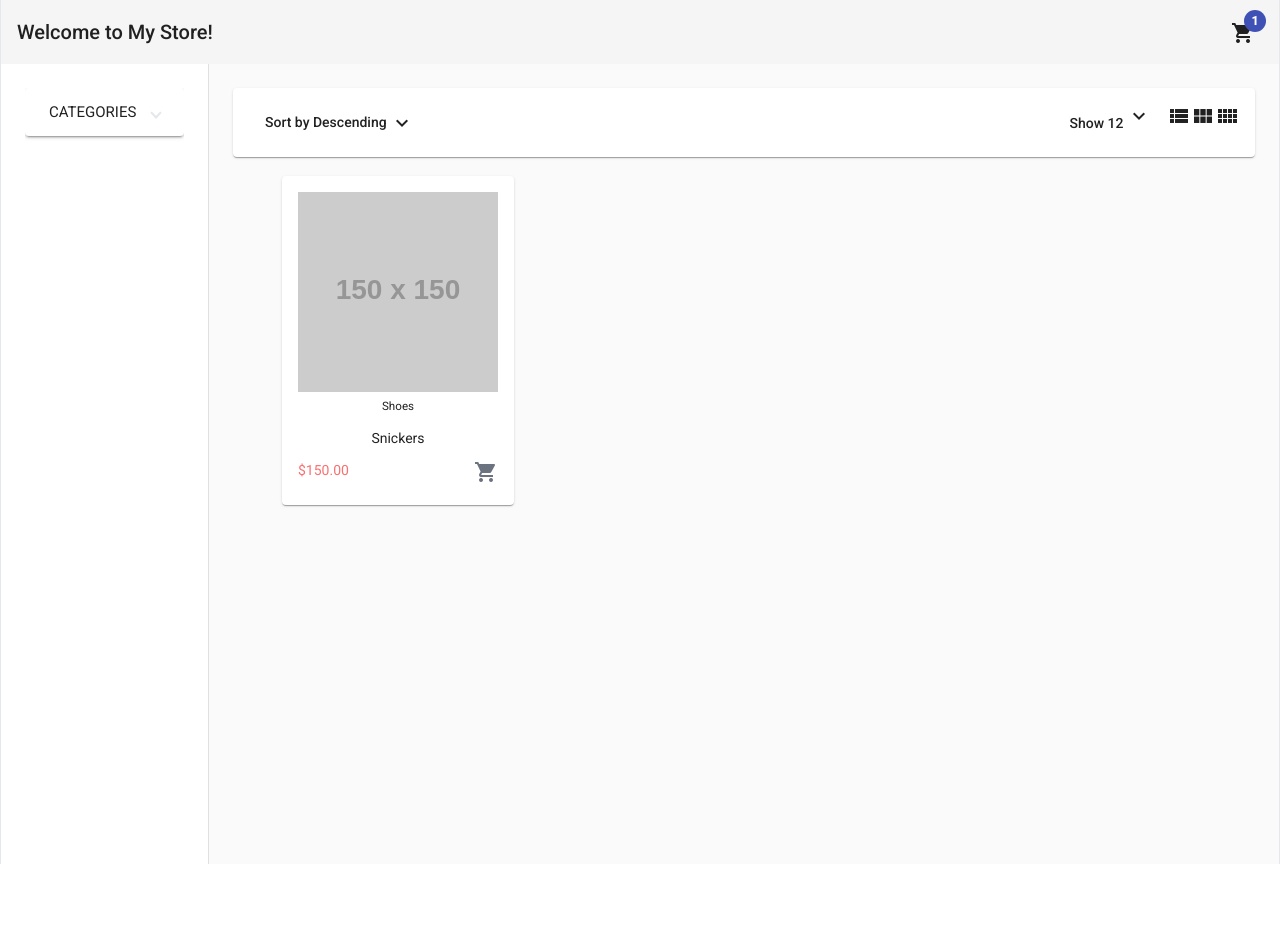
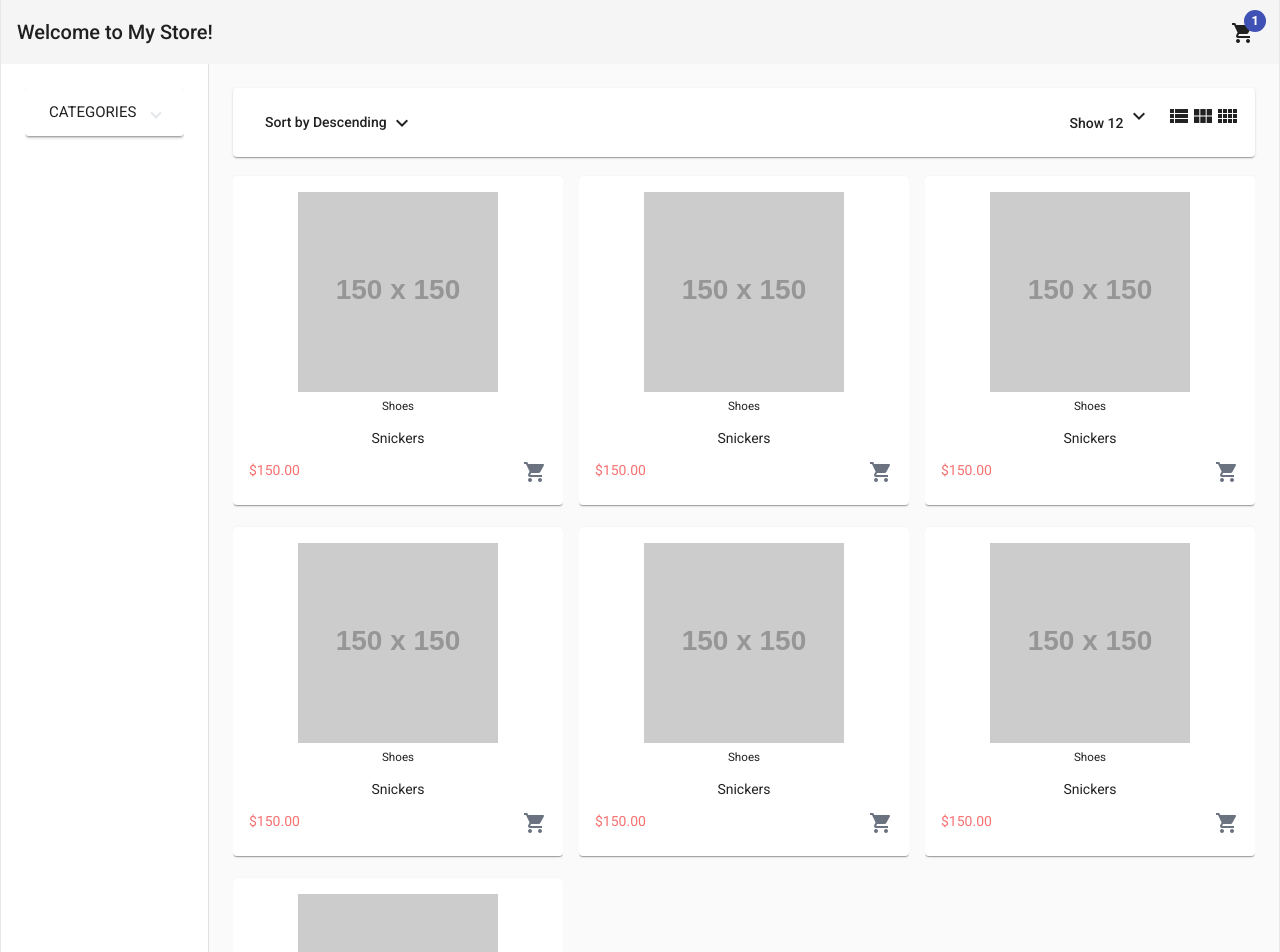
Before and after one commit to MikkoTirronen/webstore, an Angular app: page /home in a window 1280 px wide. Shown: the top 952 px of the page. Before the commit the page ends 864 px from the top, so only its background shows below. Built offline with nearby package versions, Linux system fonts and the light colour scheme.

Commit message:
added pseudo products populate store

```diff
--- a/src/app/pages/home/home.component.html
+++ b/src/app/pages/home/home.component.html
@@ -1,12 +1,57 @@
-<mat-drawer-container [autosize]="true" class="min-h-full max-w-7x1 mx-auto border-x">
+<mat-drawer-container
+  [autosize]="true"
+  class="min-h-full max-w-7x1 mx-auto border-x"
+>
   <mat-drawer mode="side" opened class="p-6">
     <app-filters (showCategory)="onShowCategory($event)"></app-filters>
   </mat-drawer>
   <mat-drawer-content class="p-6">
-        <app-products-header (columnsCountChange)="onColumnsCountChange($event)"></app-products-header>
-        <mat-grid-list gutterSize="16" [cols] ="cols" [rowHeight] = "rowHeight">
-            <mat-grid-tile><app-product-box></app-product-box></mat-grid-tile>
-
+    <app-products-header
+      (columnsCountChange)="onColumnsCountChange($event)"
+    ></app-products-header>
+    <mat-grid-list gutterSize="16" [cols]="cols" [rowHeight]="rowHeight">
+      <mat-grid-tile>
+        <app-product-box
+          class="w-full"
+          [fullWidthMode]="cols === 1"
+        ></app-product-box>
+      </mat-grid-tile>
+      <mat-grid-tile>
+        <app-product-box
+          class="w-full"
+          [fullWidthMode]="cols === 1"
+        ></app-product-box>
+      </mat-grid-tile>
+      <mat-grid-tile>
+        <app-product-box
+          class="w-full"
+          [fullWidthMode]="cols === 1"
+        ></app-product-box>
+      </mat-grid-tile>
+      <mat-grid-tile>
+        <app-product-box
+          class="w-full"
+          [fullWidthMode]="cols === 1"
+        ></app-product-box>
+      </mat-grid-tile>
+      <mat-grid-tile>
+        <app-product-box
+          class="w-full"
+          [fullWidthMode]="cols === 1"
+        ></app-product-box>
+      </mat-grid-tile>
+      <mat-grid-tile>
+        <app-product-box
+          class="w-full"
+          [fullWidthMode]="cols === 1"
+        ></app-product-box>
+      </mat-grid-tile>
+      <mat-grid-tile>
+        <app-product-box
+          class="w-full"
+          [fullWidthMode]="cols === 1"
+        ></app-product-box>
+      </mat-grid-tile>
     </mat-grid-list>
   </mat-drawer-content>
 </mat-drawer-container>
```
Lines whose indentation alone changed are shown as unchanged.
